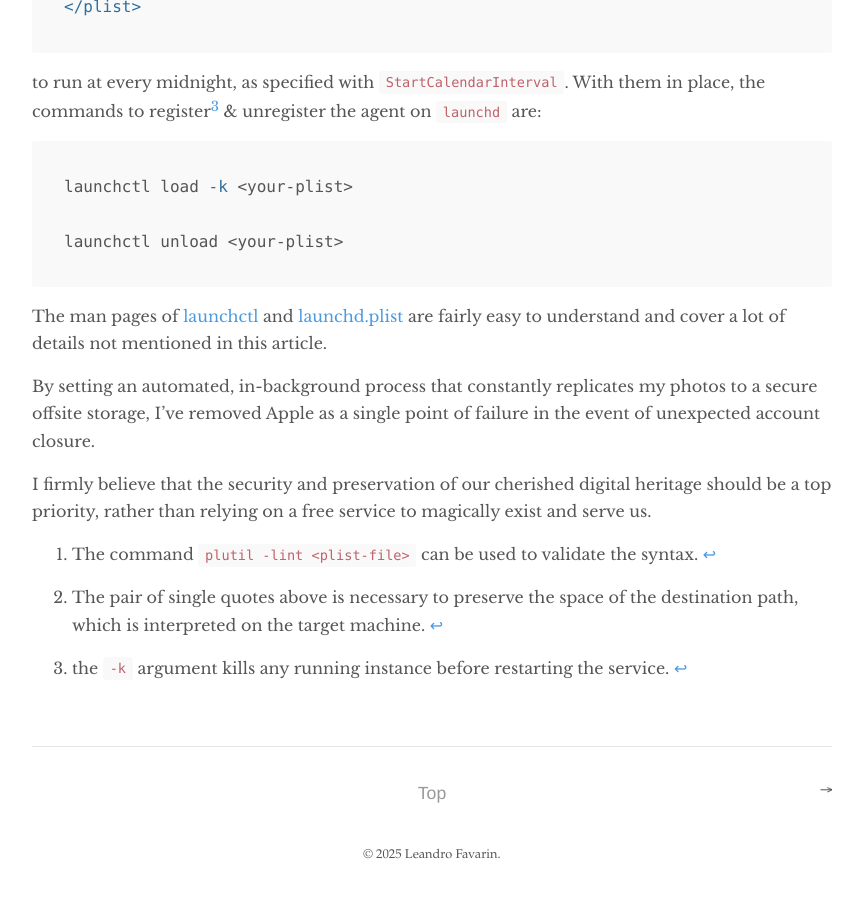
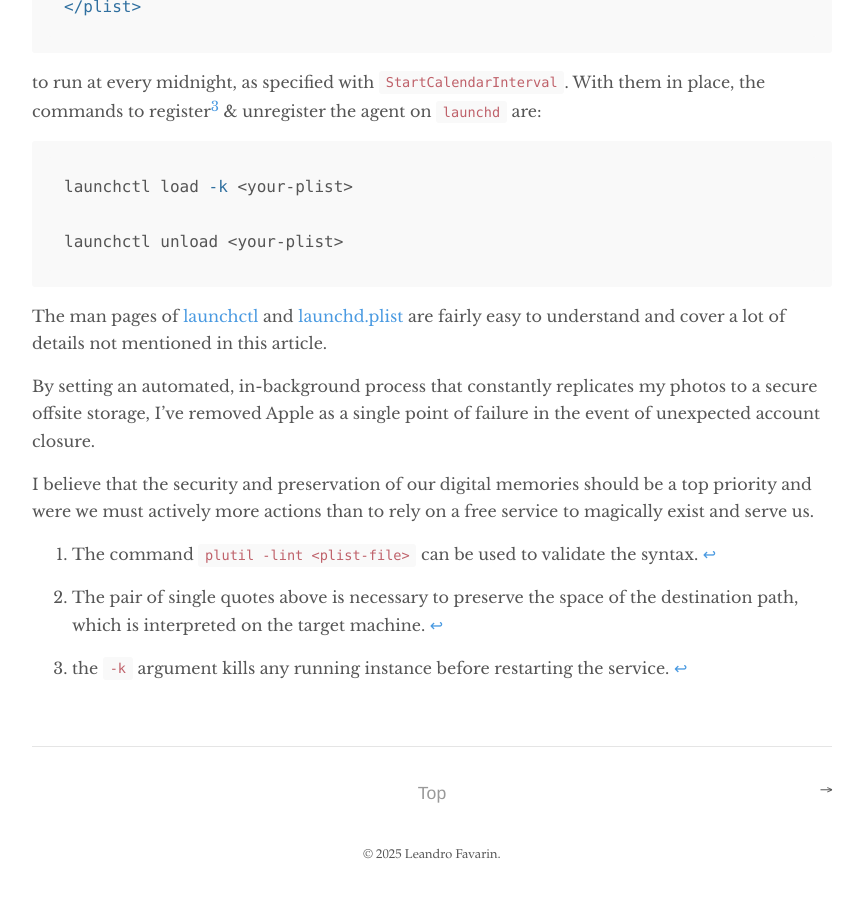
Before and after one commit to leandrofavarin/leandrofavarin.github.io, a Jekyll site: the page built from _posts/2025-02-03-scheduling-scripts-on-macos-with-launchd.markdown, in a window 1280 px wide and 900 px high, scrolled down 2401 px. Shown: the whole window, without its empty margins (208-1071 px from the left). Built offline with Jekyll 4.4.1, drawn with Linux system fonts in a browser that asks for light colours.

Commit message:
Rewrite last paragraph

```diff
--- a/_posts/2025-02-03-scheduling-scripts-on-macos-with-launchd.markdown
+++ b/_posts/2025-02-03-scheduling-scripts-on-macos-with-launchd.markdown
@@ -78,4 +78,4 @@ The man pages of [launchctl](https://ss64.com/mac/launchctl.html) and [launchd.p
 
 By setting an automated, in-background process that constantly replicates my photos to a secure offsite storage, I've removed Apple as a single point of failure in the event of unexpected account closure.
 
-I firmly believe that the security and preservation of our cherished digital heritage should be a top priority, rather than relying on a free service to magically exist and serve us.
+I believe that the security and preservation of our digital memories should be a top priority and were we must actively more actions than to rely on a free service to magically exist and serve us.
```
